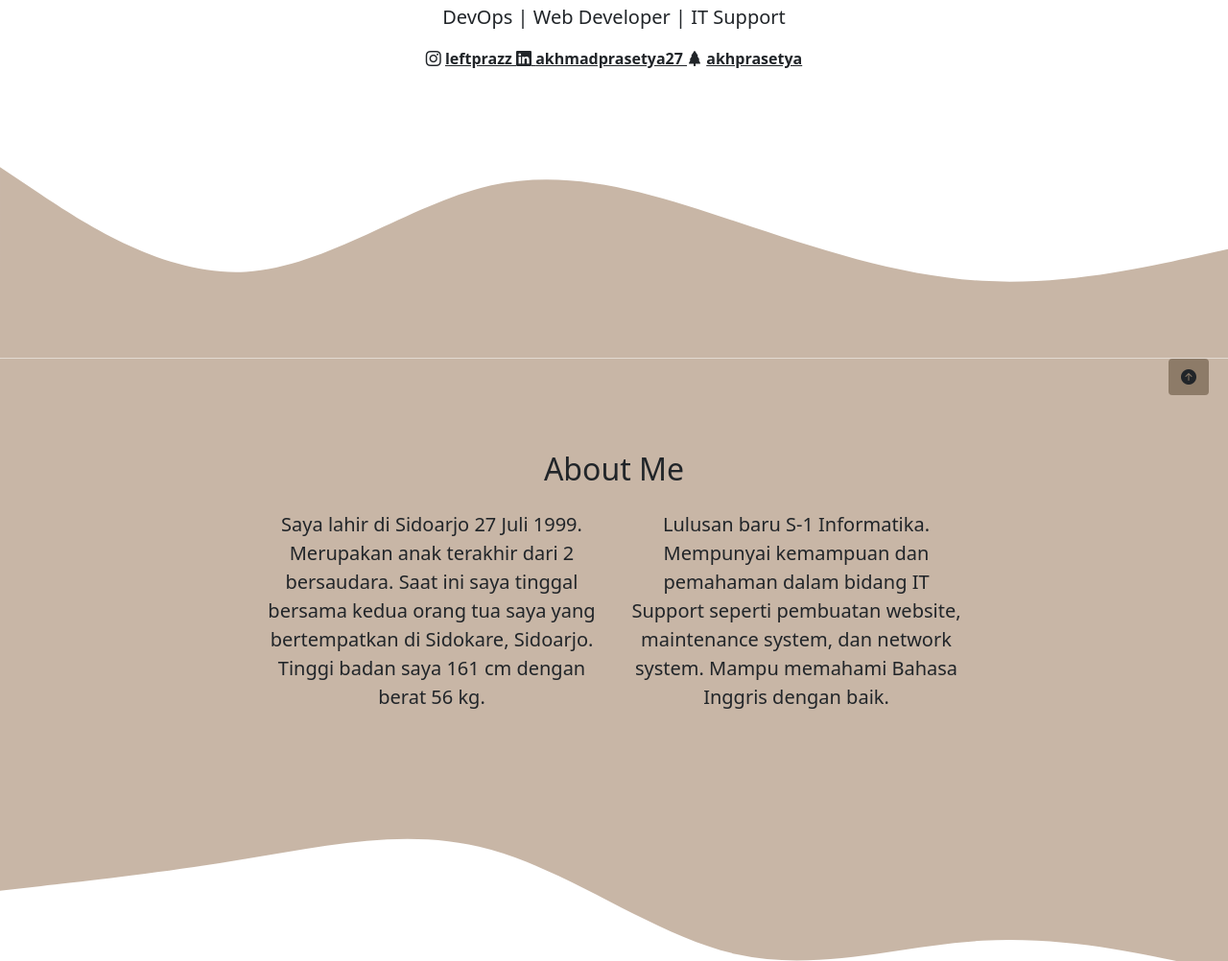
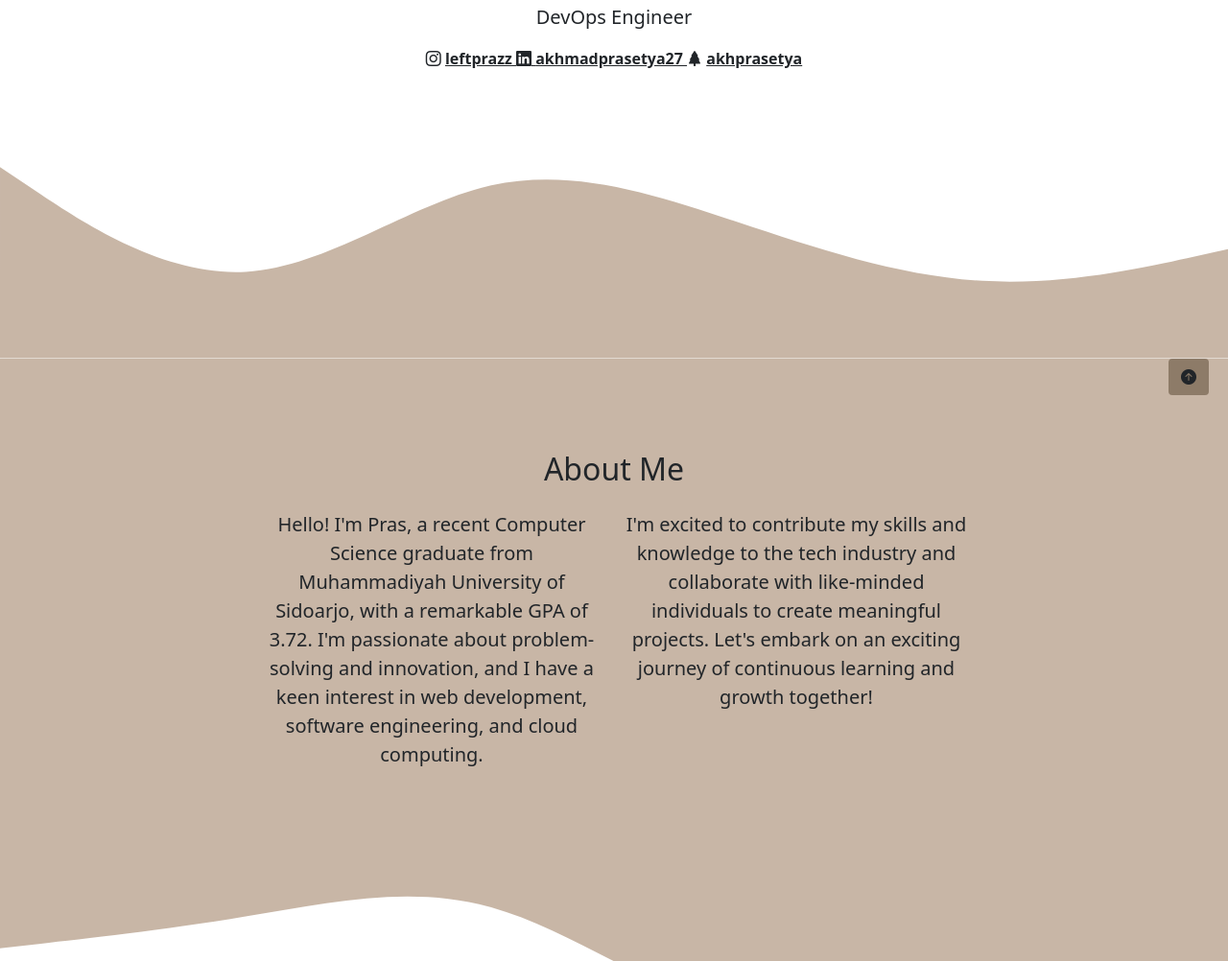
Before and after one commit to leftprazz/portfolio, a plain HTML site: page index.html in a window 1280 px wide. Shown: the part 368-1370 px from the top of the page at 96% size. Drawn offline with nearby package versions, Linux system fonts and the light colour scheme.

Commit message:
small changes

```diff
--- a/index.html
+++ b/index.html
@@ -8,7 +8,10 @@
       property="og:description"
       content="Website ini merupakan portfolio pribadi yang berisi daftar projek-projek yang telah saya buat. Di sini, Anda dapat menemukan berbagai macam jenis projek, seperti aplikasi web, game, dan lain sebagainya."
     />
-    <meta property="og:image" content="https://portfolio.leftprazz.com/meta/thumbnail.jpg" />
+    <meta
+      property="og:image"
+      content="https://portfolio.leftprazz.com/meta/thumbnail.jpg"
+    />
     <meta property="og:type" content="website" />
 
     <!-- Bootstrap CSS -->
@@ -102,7 +105,7 @@
         style="border-color: #c8b6a6; border-width: 5px"
       />
       <h1 class="display-4">Akhmad Prasetya Atmanegara, S.Kom.</h1>
-      <p class="lead">DevOps | Web Developer | IT Support</p>
+      <p class="lead">DevOps Engineer </p>
       <p>
         <i class="bi bi-instagram"></i>
         <a href="https://instagram.com/leftprazz/" class="text-dark fw-bold"
@@ -143,18 +146,19 @@
         <div class="row justify-content-center fs-5 text-center">
           <div class="col-md-4">
             <p>
-              Saya lahir di Sidoarjo 27 Juli 1999. Merupakan anak terakhir dari
-              2 bersaudara. Saat ini saya tinggal bersama kedua orang tua saya
-              yang bertempatkan di Sidokare, Sidoarjo. Tinggi badan saya 161 cm
-              dengan berat 56 kg.
+              Hello! I'm Pras, a recent Computer Science graduate from
+              Muhammadiyah University of Sidoarjo, with a remarkable GPA of
+              3.72. I'm passionate about problem-solving and innovation, and I
+              have a keen interest in web development, software engineering, and
+              cloud computing.
             </p>
           </div>
           <div class="col-md-4">
             <p>
-              Lulusan baru S-1 Informatika. Mempunyai kemampuan dan pemahaman
-              dalam bidang IT Support seperti pembuatan website, maintenance
-              system, dan network system. Mampu memahami Bahasa Inggris dengan
-              baik.
+              I'm excited to contribute my skills and knowledge to the tech
+              industry and collaborate with like-minded individuals to create
+              meaningful projects. Let's embark on an exciting journey of
+              continuous learning and growth together!
             </p>
           </div>
         </div>
@@ -257,9 +261,7 @@
                   Sebuah web Landing Page yang saya buat untuk memudahkan orang
                   lain mengakses dan mendapatkan informasi terkini dari apa-apa
                   yang telah saya kerjakan dalam berbagai hal.
-                  <a
-                    href="https://leftprazz.com"
-                    class="text-dark fw-bold"
+                  <a href="https://leftprazz.com" class="text-dark fw-bold"
                     >Akhmad Prasetya Atmanegara - Landing Page</a
                   >
                 </p>
@@ -296,7 +298,11 @@
               />
               <div class="card-body">
                 <p class="card-text">
-                  Web Portal Berita yang berisikan artikel-artikel yang bisa dipublish langsung oleh user yang mendaftar pada Web Portal ini. Fitur-fitur utama telah bisa digunakan. Untuk fitur lainnya masih dalam tahap pengembangan lebih lanjut. Dibuat dengan Laravel, ReactJS, dan dengan Tailwind CSS 'DaisyUI'.
+                  Web Portal Berita yang berisikan artikel-artikel yang bisa
+                  dipublish langsung oleh user yang mendaftar pada Web Portal
+                  ini. Fitur-fitur utama telah bisa digunakan. Untuk fitur
+                  lainnya masih dalam tahap pengembangan lebih lanjut. Dibuat
+                  dengan Laravel, ReactJS, dan dengan Tailwind CSS 'DaisyUI'.
                   <a
                     href="https://news.leftprazz.my.id"
                     class="text-dark fw-bold"
```
Also changed, not shown: img/-146942194.jfif (deleted), img/squareimg.jpg (deleted), 1 other file.
